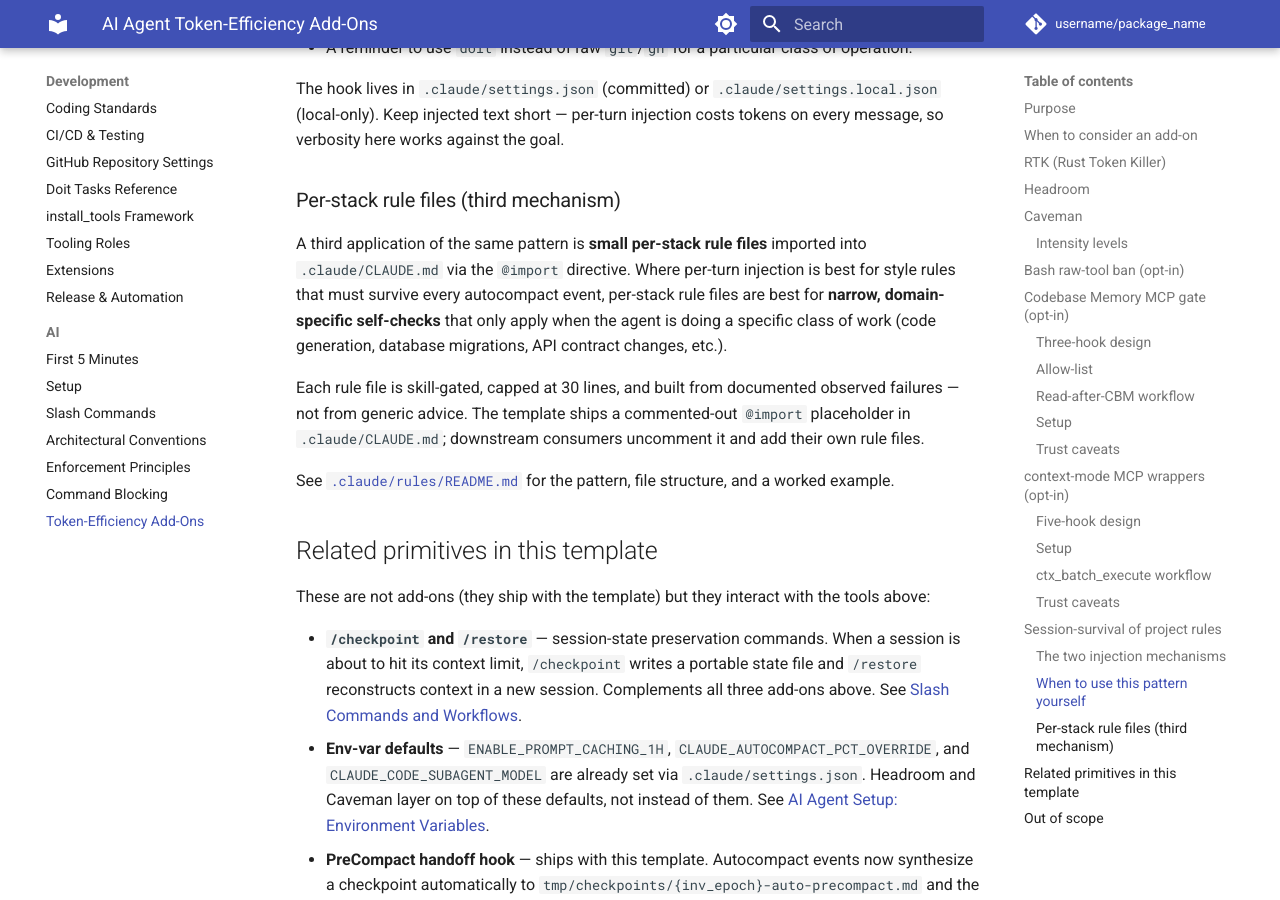
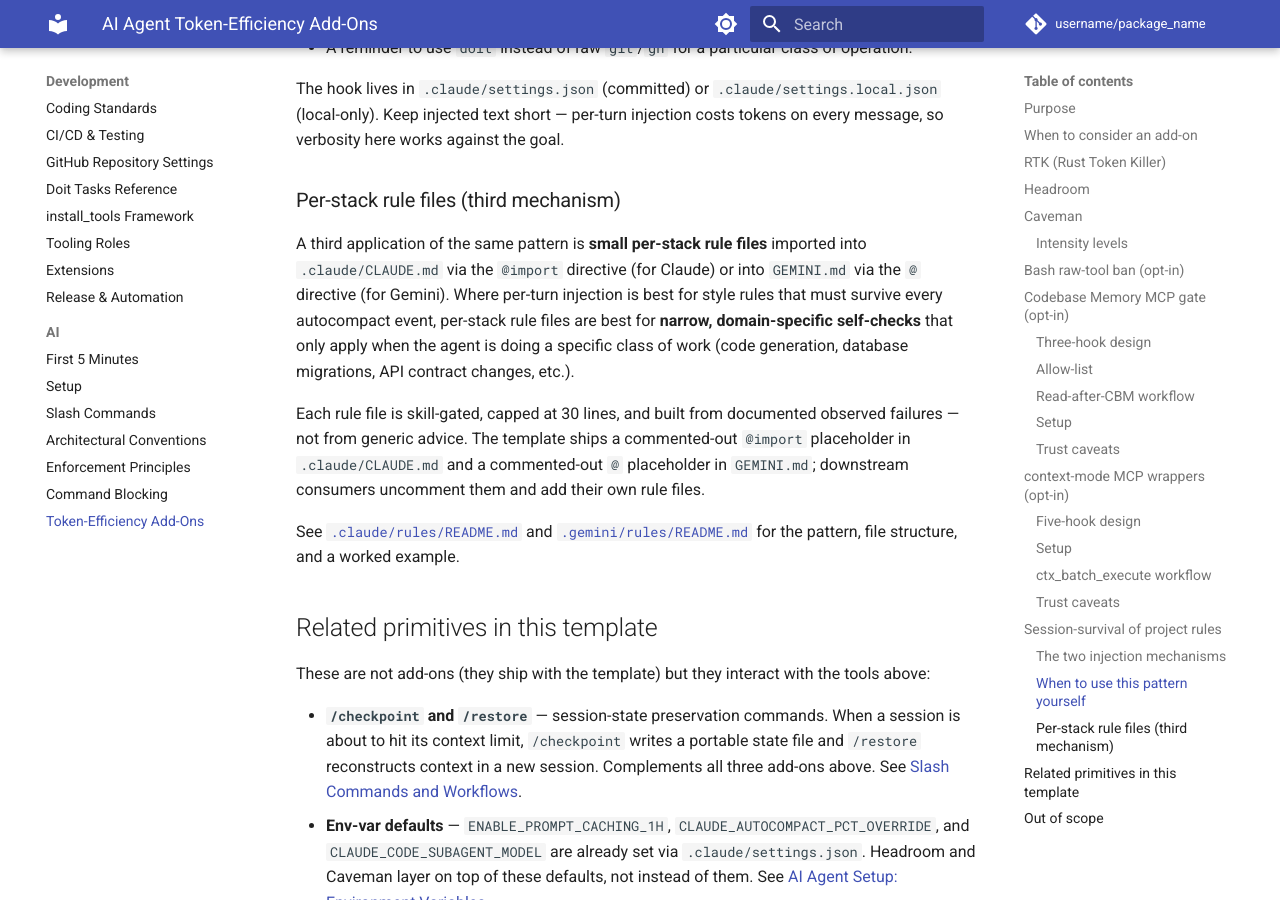
Before and after one commit to endavis/pyproject-template, an MkDocs documentation site: the page built from docs/development/ai/token-efficiency-add-ons.md, in a window 1280 px wide and 900 px high, scrolled down 13211 px. Built offline with MkDocs 1.6.1 and Material for MkDocs 9.7.7, drawn with Linux system fonts in a browser that asks for light colours; comment, search, counter and statistics services are not loaded.

Commit message:
feat: add .gemini/rules/ scaffold mirroring .claude/rules/ pattern (merges PR #543, addresses #521)

```diff
--- a/docs/development/ai/token-efficiency-add-ons.md
+++ b/docs/development/ai/token-efficiency-add-ons.md
@@ -551,17 +551,20 @@ verbosity here works against the goal.
 ### Per-stack rule files (third mechanism)
 
 A third application of the same pattern is **small per-stack rule files** imported into
-`.claude/CLAUDE.md` via the `@import` directive. Where per-turn injection is best for style rules
-that must survive every autocompact event, per-stack rule files are best for **narrow, domain-
-specific self-checks** that only apply when the agent is doing a specific class of work (code
-generation, database migrations, API contract changes, etc.).
+`.claude/CLAUDE.md` via the `@import` directive (for Claude) or into `GEMINI.md` via the `@`
+directive (for Gemini). Where per-turn injection is best for style rules that must survive every
+autocompact event, per-stack rule files are best for **narrow, domain-specific self-checks** that
+only apply when the agent is doing a specific class of work (code generation, database migrations,
+API contract changes, etc.).
 
 Each rule file is skill-gated, capped at 30 lines, and built from documented observed failures —
 not from generic advice. The template ships a commented-out `@import` placeholder in
-`.claude/CLAUDE.md`; downstream consumers uncomment it and add their own rule files.
+`.claude/CLAUDE.md` and a commented-out `@` placeholder in `GEMINI.md`; downstream consumers
+uncomment them and add their own rule files.
 
-See [`.claude/rules/README.md`](../../../.claude/rules/README.md) for the pattern, file structure,
-and a worked example.
+See [`.claude/rules/README.md`](../../../.claude/rules/README.md) and
+[`.gemini/rules/README.md`](../../../.gemini/rules/README.md) for the pattern, file structure, and
+a worked example.
 
 ## Related primitives in this template
 
```
Also changed, not shown: .gemini/rules/README.md (added, +89 -0 lines), AGENTS.md (+1 -1 lines), GEMINI.md (+4 -0 lines), docs/development/ai/first-5-minutes.md (+2 -1 lines).
